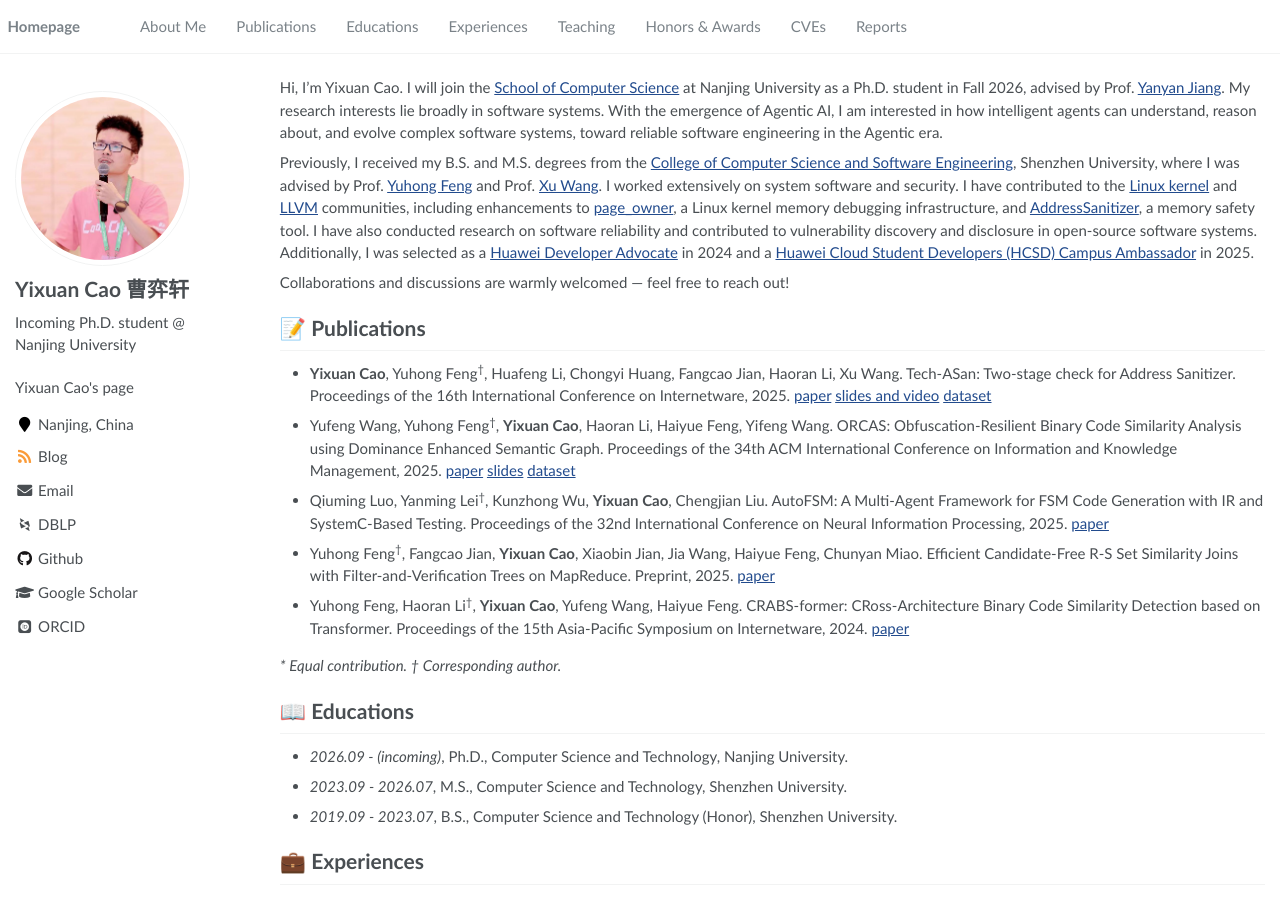
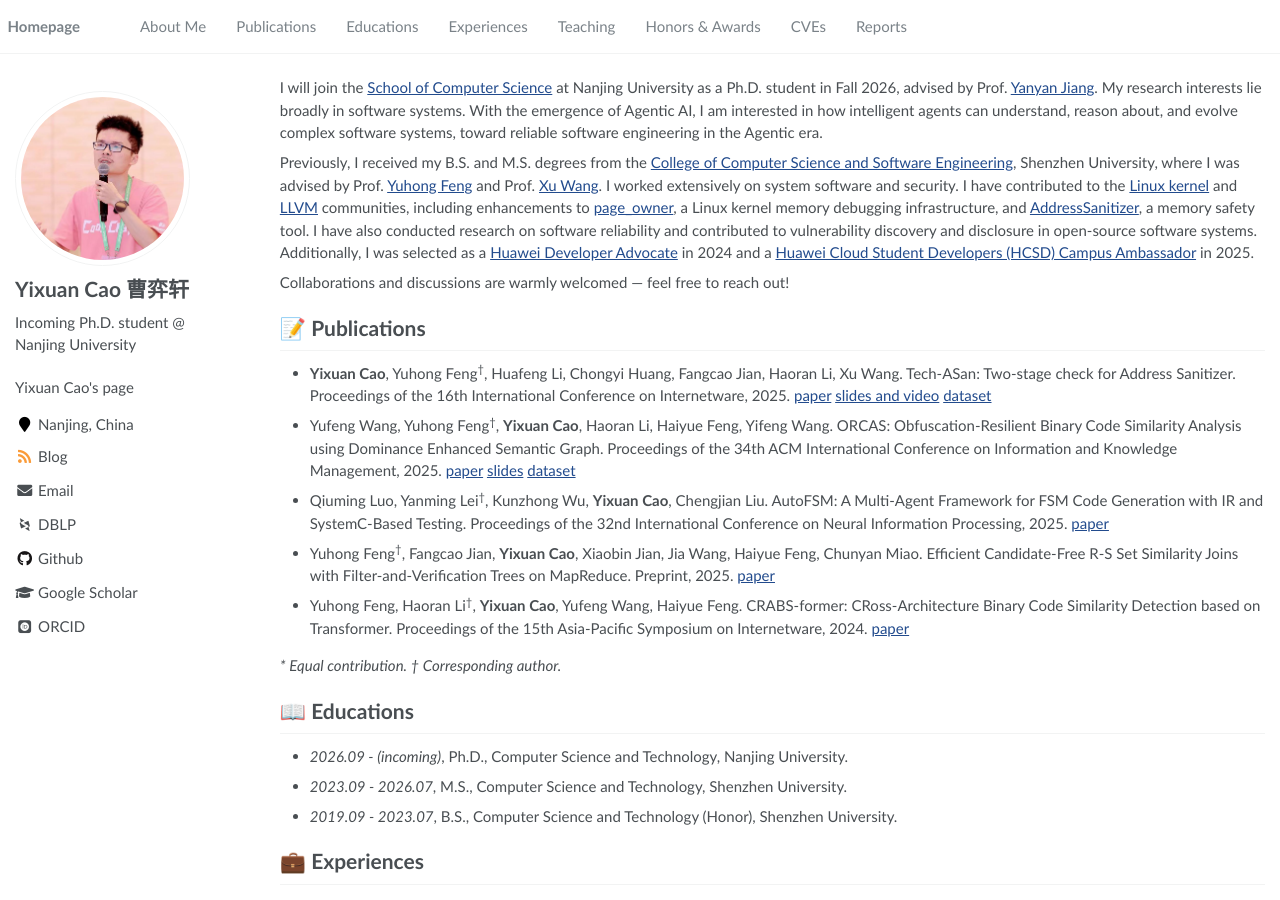
Before and after one commit to Cao-Wuhui/Cao-Wuhui.github.io, a Jekyll site: the page built from _pages/about.md, in a window 1280 px wide and 900 px high. Built offline with Jekyll 4.4.1, drawn with Linux system fonts in a browser that asks for light colours; some web fonts are replaced.

Commit message:
Remove greeting from About Me opening

```diff
--- a/_pages/about.md
+++ b/_pages/about.md
@@ -17,7 +17,7 @@ redirect_from:
 
 <span class='anchor' id='about-me'></span>
 
-Hi, I’m Yixuan Cao. I will join the [School of Computer Science](https://cs.nju.edu.cn/cs_en/main.htm) at Nanjing University as a Ph.D. student in Fall 2026, advised by Prof. [Yanyan Jiang](https://jiangyy.github.io/). My research interests lie broadly in software systems. With the emergence of Agentic AI, I am interested in how intelligent agents can understand, reason about, and evolve complex software systems, toward reliable software engineering in the Agentic era.
+I will join the [School of Computer Science](https://cs.nju.edu.cn/cs_en/main.htm) at Nanjing University as a Ph.D. student in Fall 2026, advised by Prof. [Yanyan Jiang](https://jiangyy.github.io/). My research interests lie broadly in software systems. With the emergence of Agentic AI, I am interested in how intelligent agents can understand, reason about, and evolve complex software systems, toward reliable software engineering in the Agentic era.
 
 Previously, I received my B.S. and M.S. degrees from the [College of Computer Science and Software Engineering](https://csse.szu.edu.cn/), Shenzhen University, where I was advised by Prof. [Yuhong Feng](https://scholar.google.com/citations?user=29WXQ_sAAAAJ) and Prof. [Xu Wang](https://scholar.google.com/citations?user=XNDHhIEAAAAJ). I worked extensively on system software and security. I have contributed to the [Linux kernel](https://git.kernel.org/pub/scm/linux/kernel/git/next/linux-next.git/log/?qt=author&q=caoyixuan2019) and [LLVM](https://github.com/llvm/llvm-project/pulls?q=is%3Apr+author%3ACao-Wuhui) communities, including enhancements to [page_owner](https://docs.kernel.org/mm/page_owner.html), a Linux kernel memory debugging infrastructure, and [AddressSanitizer](https://clang.llvm.org/docs/AddressSanitizer.html), a memory safety tool. I have also conducted research on software reliability and contributed to vulnerability discovery and disclosure in open-source software systems. Additionally, I was selected as a [Huawei Developer Advocate](https://developer.huawei.com/home/program/advocates/member/7f07f1011f7d48b0bc989f8712919d79) in 2024 and a [Huawei Cloud Student Developers (HCSD) Campus Ambassador](https://developer.huaweicloud.com/program/hcsd/personal?applicationId=046f0ef1ac31471f84b97acadc709be5) in 2025.
 
```
